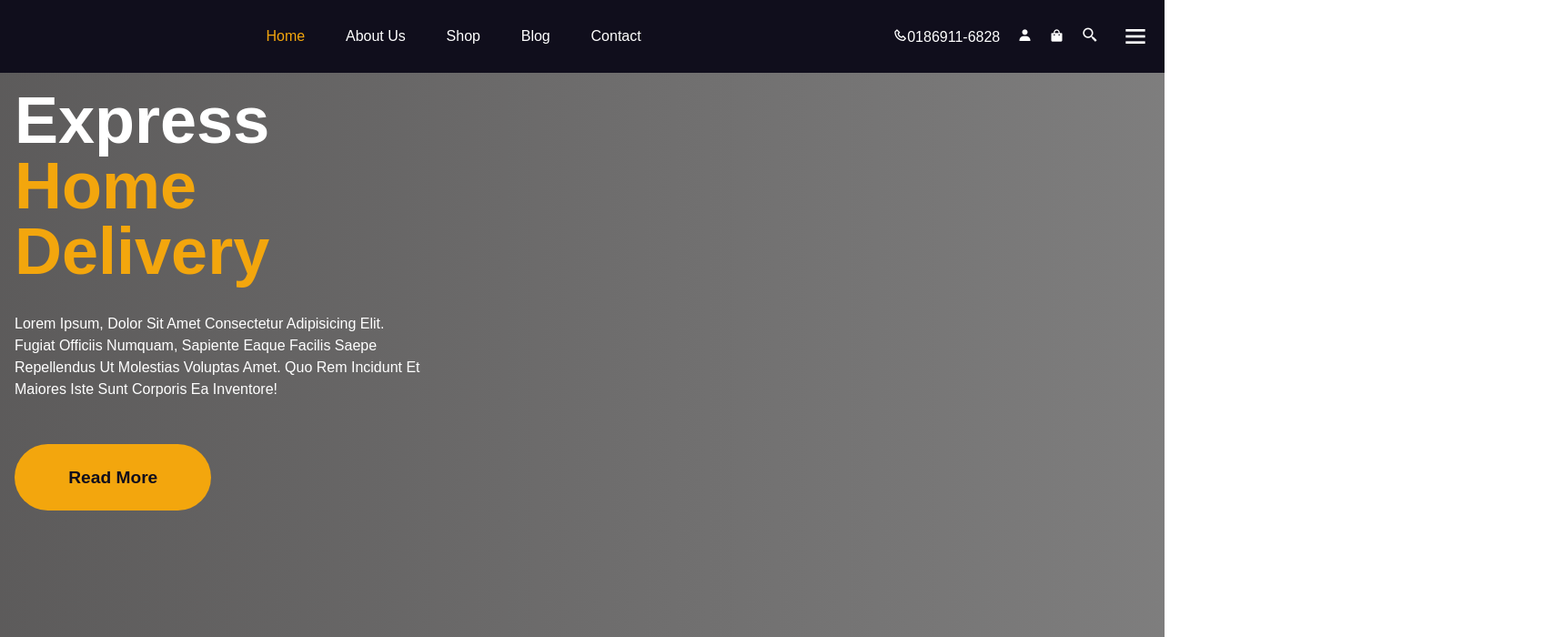
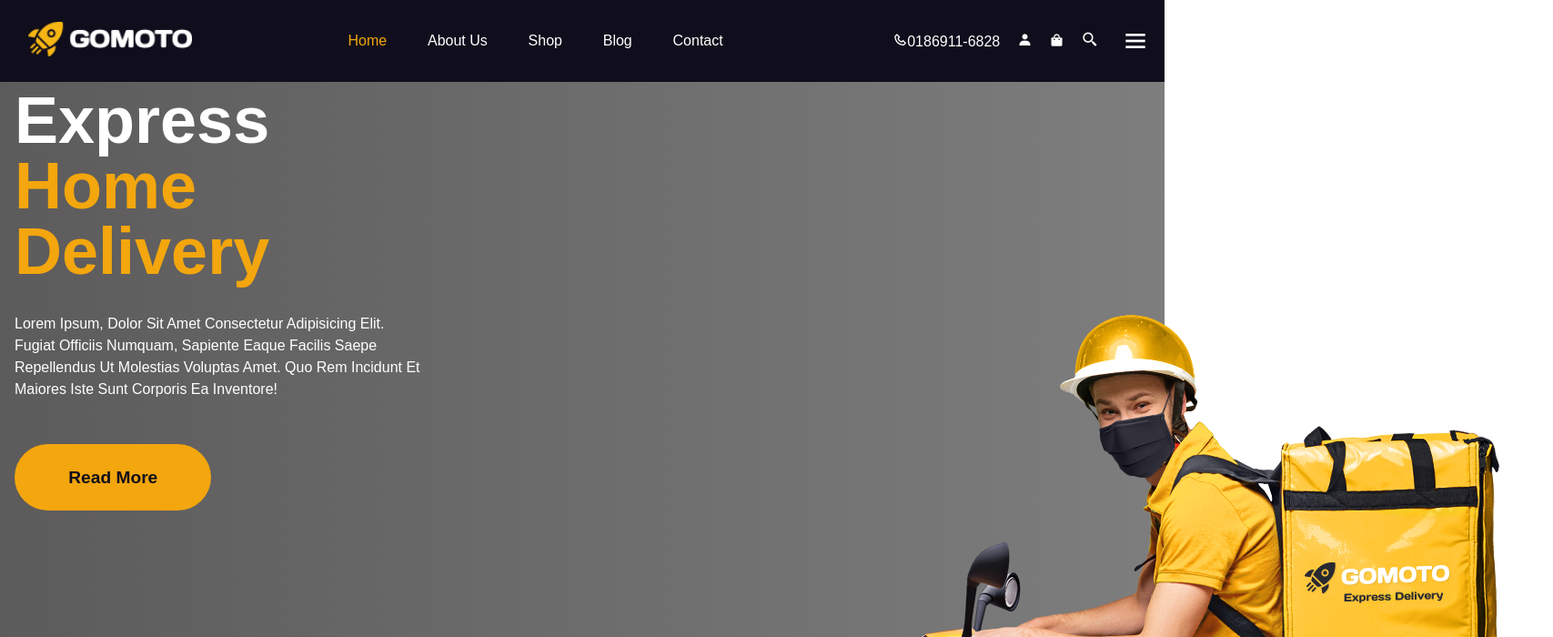
Before and after one commit to arshil121/01_JsWithResponsive_FoodDelivery, a plain HTML site: page index.html in a window 1280 px wide. Shown: the top 700 px of the page at 91% size, 1707 px wide, since content can reach past the window. Drawn offline with nearby package versions, Linux system fonts and the light colour scheme; the site is published under a folder, as on GitHub Pages, so addresses that start at the root find nothing; a web font is replaced by a local one.

Commit message:
files added

```diff
--- a/index.html
+++ b/index.html
@@ -13,7 +13,7 @@
   <header class="header">
     <div class="top-header">
 
-      <div class="logo"><img src="/images/logo/logo_1x.png" alt=""></div>
+      <div class="logo"><img src="./images/logo/logo_1x.png" alt=""></div>
 
       <div class="navBar">
         <a href="#" class="active">Home</a>
@@ -47,7 +47,7 @@
         <button class="btn">Read More</button>
       </div>
       <div class="image">
-        <img src="/images/home/slider-courier-mask.png" alt="" class="imageTra">
+        <img src="./images/home/slider-courier-mask.png" alt="" class="imageTra">
       </div>
     </div>
 
```
